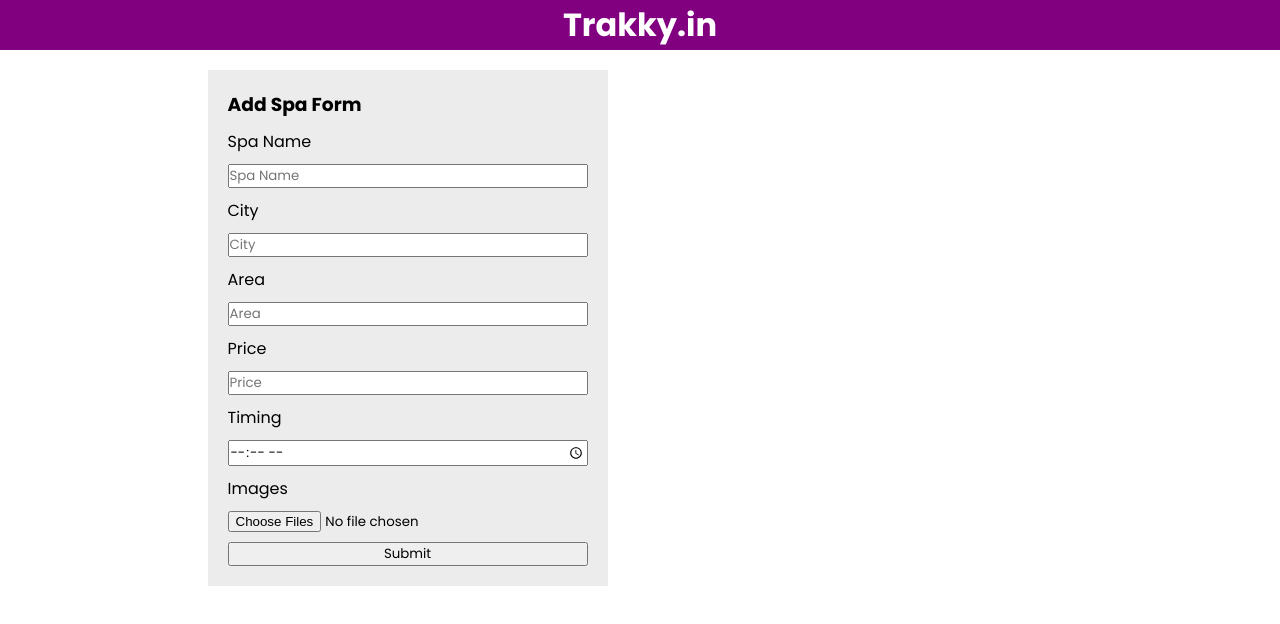
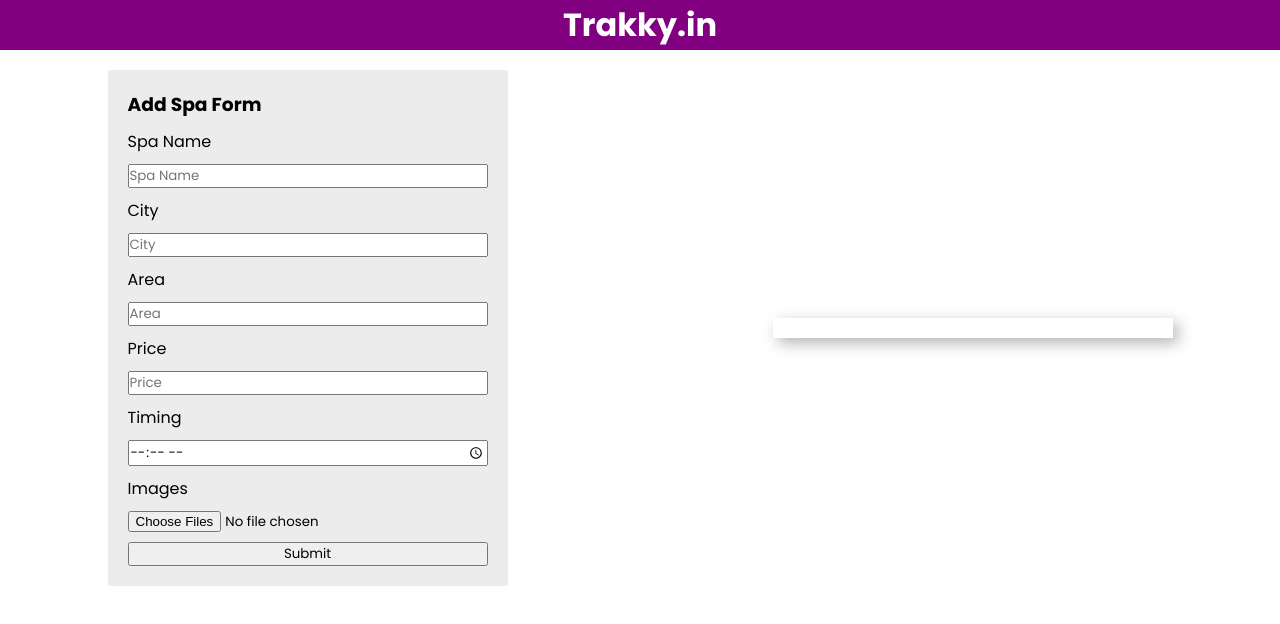
Before and after one commit to utsavbpatel/trakkytask2, a React (Vite) app: page / in a window 1280 px wide. Shown: the top 624 px of the page. Built offline with nearby package versions, Linux system fonts and the light colour scheme.

Commit message:
Update Spa.css

```diff
--- a/src/Components/Spa/Spa.css
+++ b/src/Components/Spa/Spa.css
@@ -17,6 +17,7 @@
     flex-wrap: wrap;
     width: 100%;
     justify-content: space-around;
+    align-items: center;
     gap: 50px;
 }
 
@@ -28,3 +29,11 @@
     padding:  20px;
     background-color: #ececec;
 }
+.card{
+    width: 400px;
+    background-color: white;
+    box-shadow: 5px 5px 15px rgba(0, 0, 0, 0.3);
+}
+.card-content{
+    padding: 10px 20px;
+}
```
